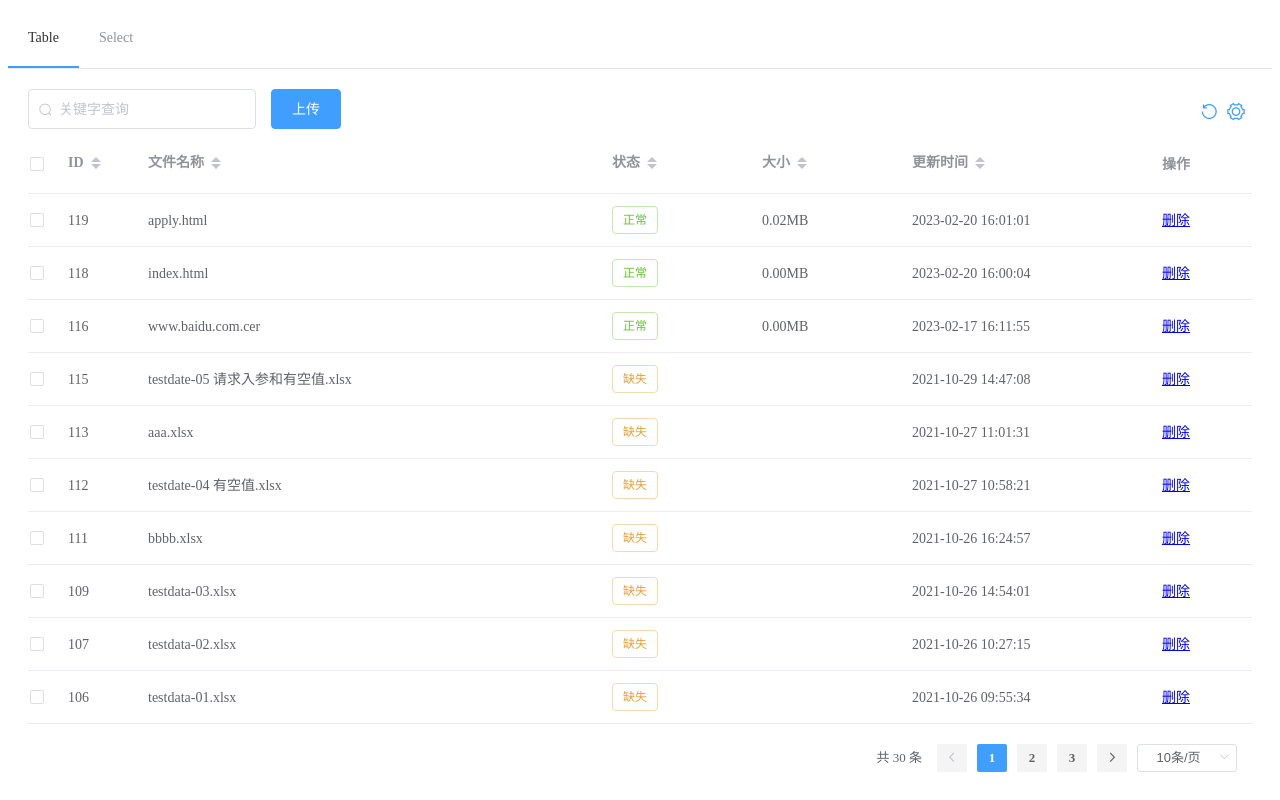
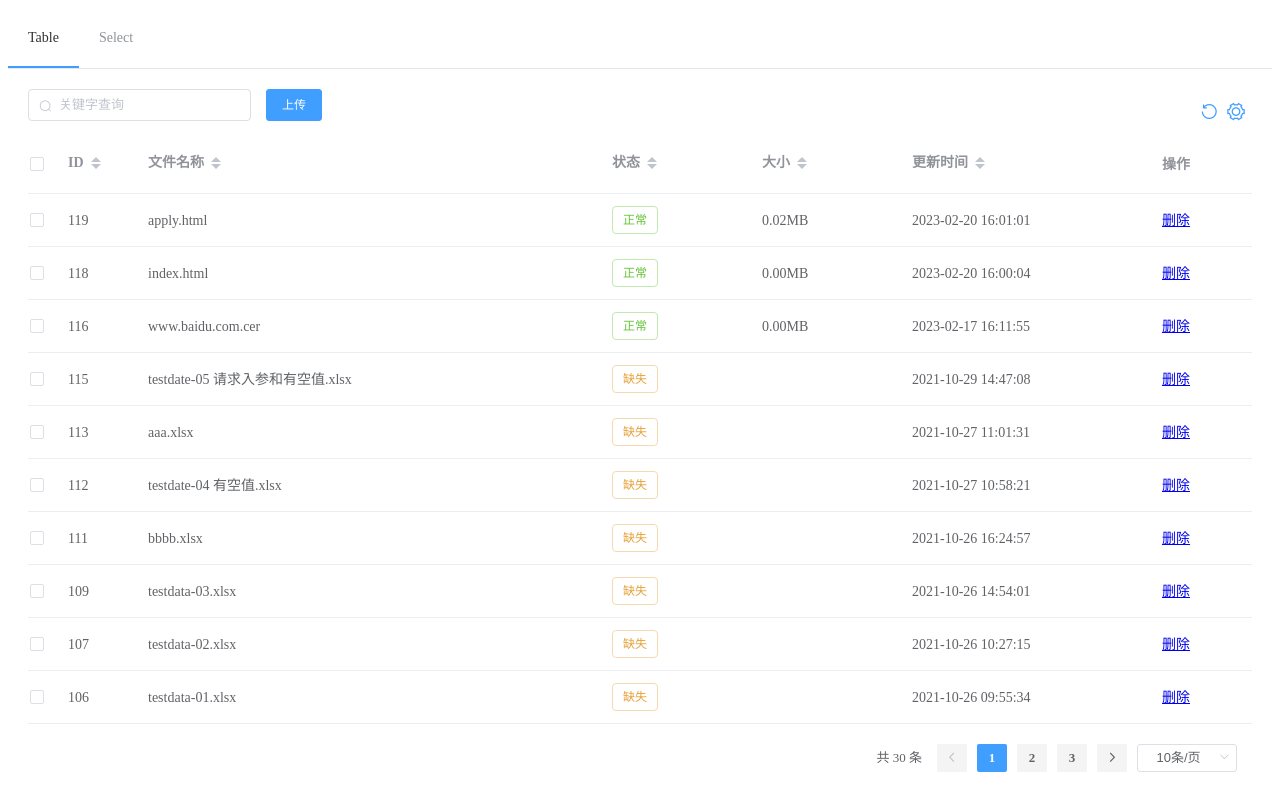
Before and after one commit to liangalien/element-ui-components-pro, a Vue app: page / in a window 1280 px wide. Built offline with nearby package versions, Linux system fonts and the light colour scheme.

Commit message:
升级vue版本至2.7.16

```diff
--- a/src/components/table.vue
+++ b/src/components/table.vue
@@ -4,6 +4,7 @@
             <div class="table-top-left">
                 <slot name="topLeftBefore"></slot>
                 <el-input
+                        :size="size"
                         v-if="searchField != false"
                         placeholder="关键字查询"
                         v-model="search">
@@ -91,6 +92,7 @@
         name: "EpTable",
         inheritAttrs: false,
         props: {
+            size: String,
             request: [Object, Function],
             responseFormat: Function,
             columns: Array,
--- a/src/example/table.vue
+++ b/src/example/table.vue
@@ -1,11 +1,12 @@
 <template>
     <ep-table
+        size="small"
         :columns="columns"
         :request="request"
         :responseFormat="responseFormat"
     >
         <template #topLeft>
-            <el-button type="primary">上传</el-button>
+            <el-button size="small" type="primary">上传</el-button>
         </template>
     </ep-table>
 </template>
```
Also changed, not shown: package.json (+4 -4 lines).
